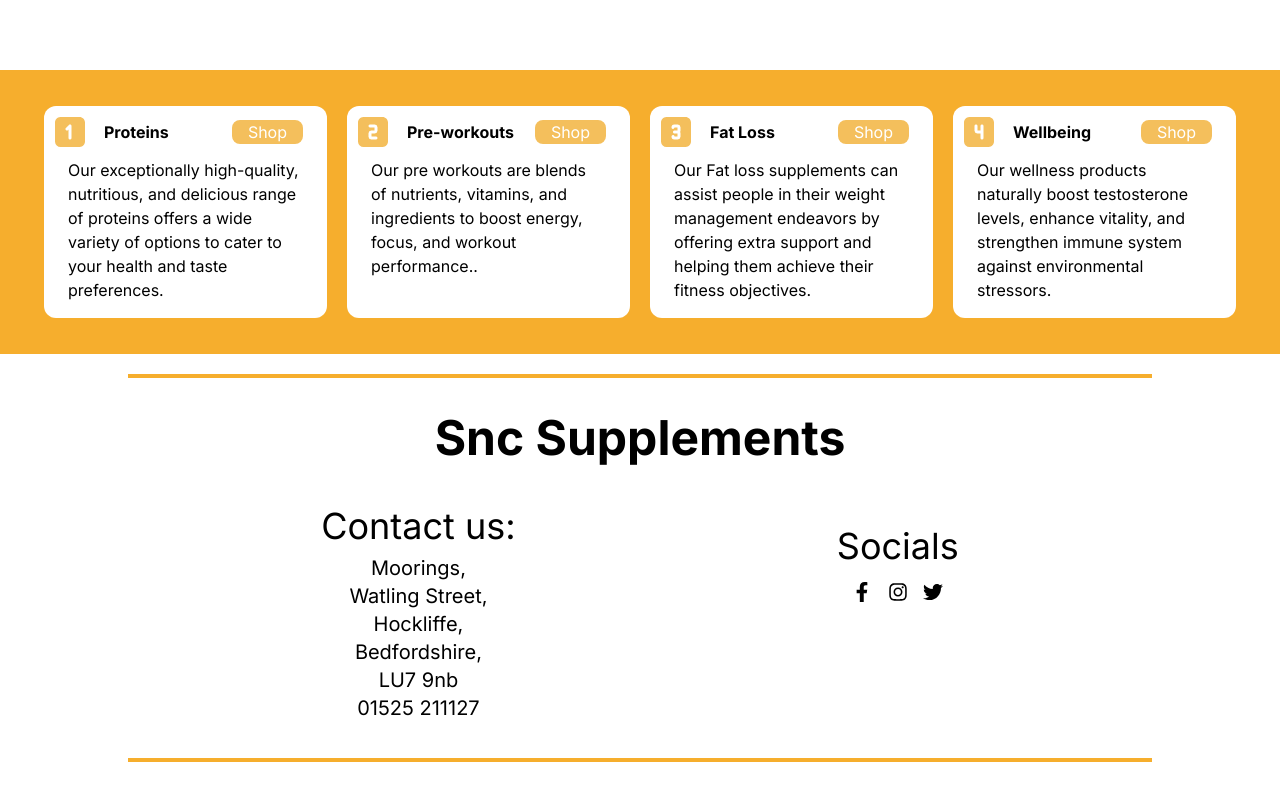
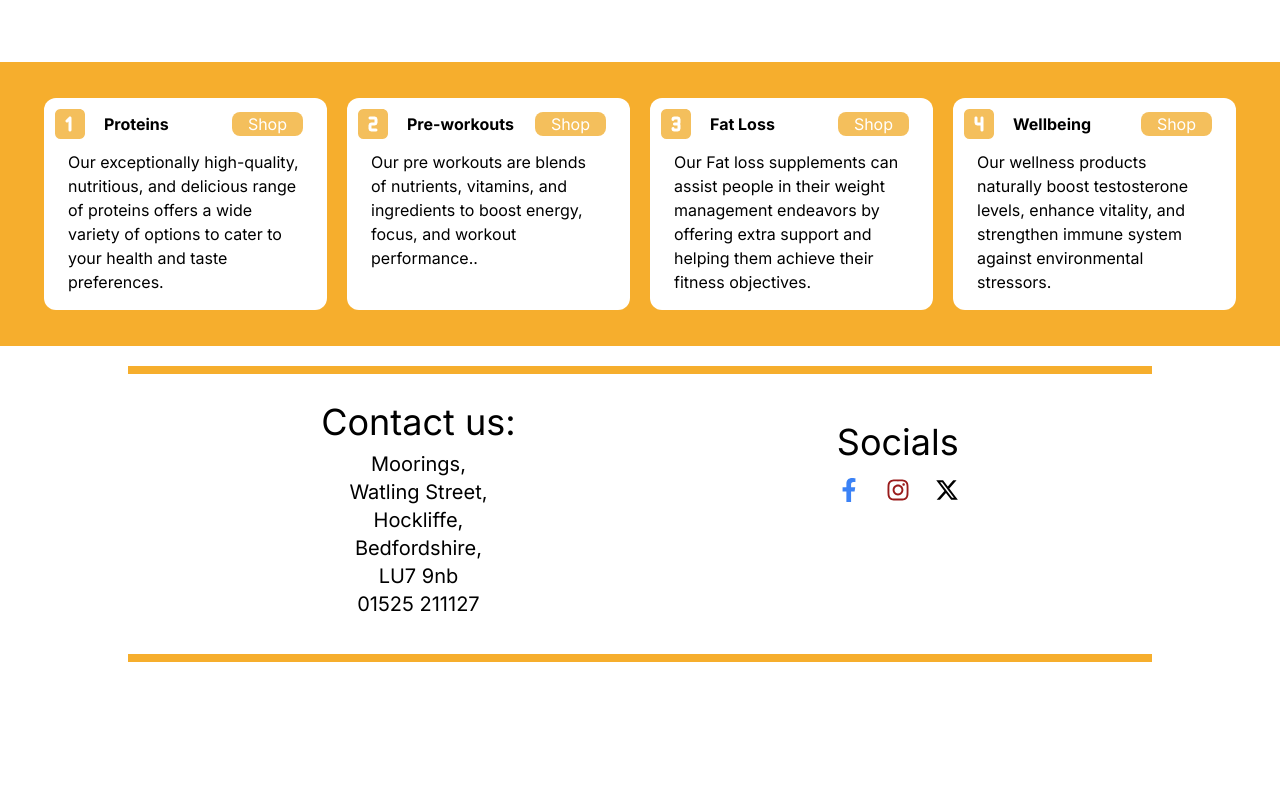
Before and after one commit to jacam666/testsncstore, a Next.js app: page / in a window 1280 px wide. Shown: the part 1910-2708 px from the top of the page. After the commit the page ends 2608 px from the top, so only its background shows below. Built offline with nearby package versions, Linux system fonts and the light colour scheme.

Commit message:
more styling

```diff
--- a/src/app/page.js
+++ b/src/app/page.js
@@ -5,7 +5,8 @@ import { TbSquareNumber3Filled } from "react-icons/tb";
 import { TbSquareNumber4Filled } from "react-icons/tb";
 import { FaFacebookF } from "react-icons/fa";
 import { FaInstagram } from "react-icons/fa";
-import { FaTwitter } from "react-icons/fa";
+import { FaXTwitter } from "react-icons/fa6";
+
 
 
 export default function Home() {
@@ -19,7 +20,7 @@ export default function Home() {
                 Snc <span className="text-4xl">Supplements</span>
               </h1>
             </div>
-            <div className="separator my-4 h-3 sm:h-4 w-4/5 lg:w-3/5 md:w-3/5 "></div>
+            <div className="separator my-4 h-2 sm:h-2 w-2/5 lg:w-2/5 md:w-2/5 "></div>
             <div className="my-3">
               <p className="text-2xl text-gray-500 mt-9">
                 SNC Supplements are a range of products designed to help you
@@ -47,7 +48,7 @@ export default function Home() {
             </p>
           </div>
         </div>
-        <div className="separator  my-4 h-4 w-4/5 m-auto"></div>
+        <div className="separator  my-4 h-2 w-4/5 m-auto"></div>
       </div>
       <div className="flex justify-center py-9">
         <Image
@@ -102,8 +103,7 @@ export default function Home() {
           </div>
         </div>
       </div>
-      <div className="separator my-5 h-1 w-4/5 mx-auto "></div>
-      <h1 className="text-center text-5xl my-9 font-bold px-3">Snc Supplements</h1>
+      <div className="separator my-5 h-2 w-4/5 mx-auto "></div>
 
       <div className="flex flex-col sm:flex-row justify-evenly">
         <div className="text-center text-xl">
@@ -117,14 +117,14 @@ export default function Home() {
         </div>
         <div className="text-center text-xl mt-5">
           <h1 className="my-2 text-4xl">Socials</h1>
-          <div className="flex flex-row justify-evenly mt-4">
-          <FaFacebookF />
-          <FaInstagram />
-          <FaTwitter />
+          <div className="flex flex-row justify-evenly my-4 lg:justify-between text-2xl">
+          <FaFacebookF className="text-blue-500"/>
+          <FaInstagram className="text-red-800"/>
+          <FaXTwitter />
           </div>
         </div>
       </div>
-      <div className="separator my-9 h-1 w-4/5 mx-auto "></div>
+      <div className="separator my-9 h-2 w-4/5 mx-auto "></div>
     </div>
   );
 }
```
